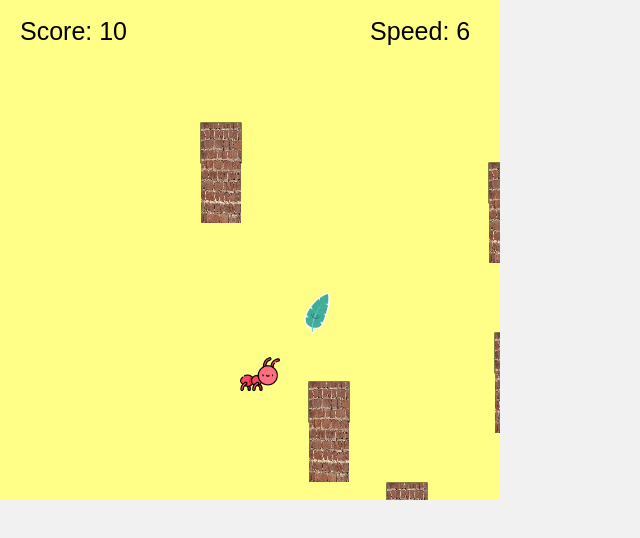
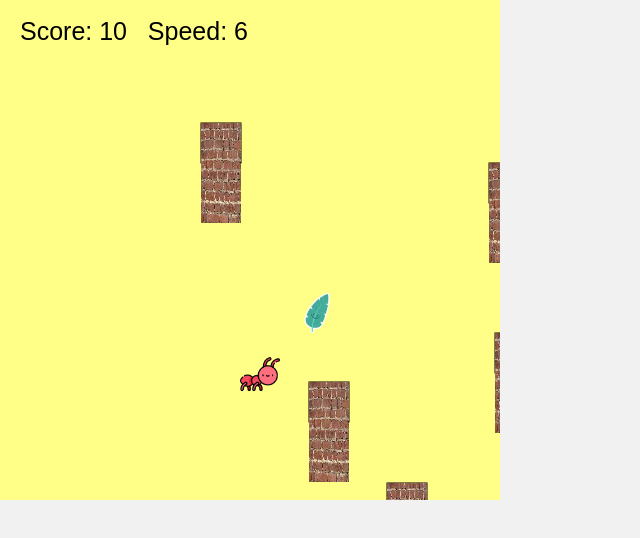
Before and after one commit to OsirisGC/JUEGOCUADRO, a plain HTML site: page index.html in a window 1280 px wide. Shown: the whole page, without its empty margins (0-640 px from the left). Drawn offline with Linux system fonts and the light colour scheme.

Commit message:
Update index.html

```diff
--- a/index.html
+++ b/index.html
@@ -73,7 +73,7 @@
             context.fillRect(0, 0, 1000, 600);
             context.fillStyle = "#000";
             context.font = "25px Arial";
-            context.fillText("Score: " + score + "                                   " + "Speed: " + speed + "                                                " + "Lifes: " + player1.lifes + " ", 20, 40);
+            context.fillText("Score: " + score + "   " + "Speed: " + speed + "  " , 20, 40);
 
             player1.color = getRandomColor();
 
```
